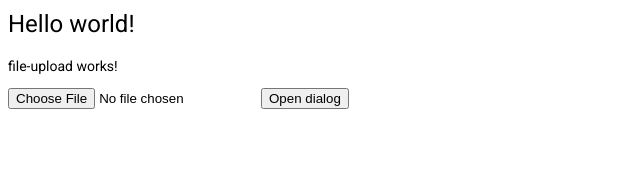
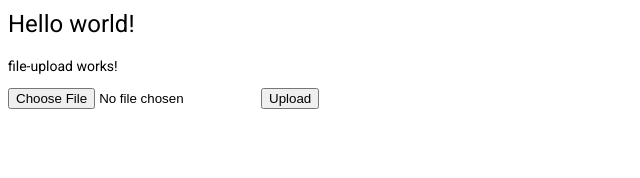
Before and after one commit to T1NK0/t1nk0.github.io, an Angular app: page / in a window 1280 px wide. Shown: the top 178 px of the page, without its empty margins (0-640 px from the left). Built offline with nearby package versions, Linux system fonts and the light colour scheme.

Commit message:
Added redirect on button click to display dialog

```diff
--- a/src/app/file-upload/file-upload.component.html
+++ b/src/app/file-upload/file-upload.component.html
@@ -1,4 +1,4 @@
 <p>file-upload works!</p>
-<input type="file" class="file-upload"  onchange="console.log(event.target.files)">
-<!-- <button mat-button (click)="openDialog()">Open dialog</button> -->
-<button mat-button>Open dialog</button>
+<input id="formInput" type="file" class="file-upload" onchange="console.log(event.target.files)">
+<!-- <button mat-button (click)="openDialog()">Upload</button> -->
+<button mat-button [routerLink]="['/dialog']" routerLinkActive="router-link-active">Upload</button>
--- a/src/app/file-upload/file-upload.component.ts
+++ b/src/app/file-upload/file-upload.component.ts
@@ -1,4 +1,5 @@
 import { Component, OnInit } from '@angular/core';
+import { RouterLink } from '@angular/router';
 
 @Component({
   selector: 'app-file-upload',
@@ -9,6 +10,7 @@ export class FileUploadComponent implements OnInit {
 
   constructor() { }
 
+
   ngOnInit(): void {
   }
 
```
Also changed, not shown: 4 other files (tests, documents, lock files or other folders).
